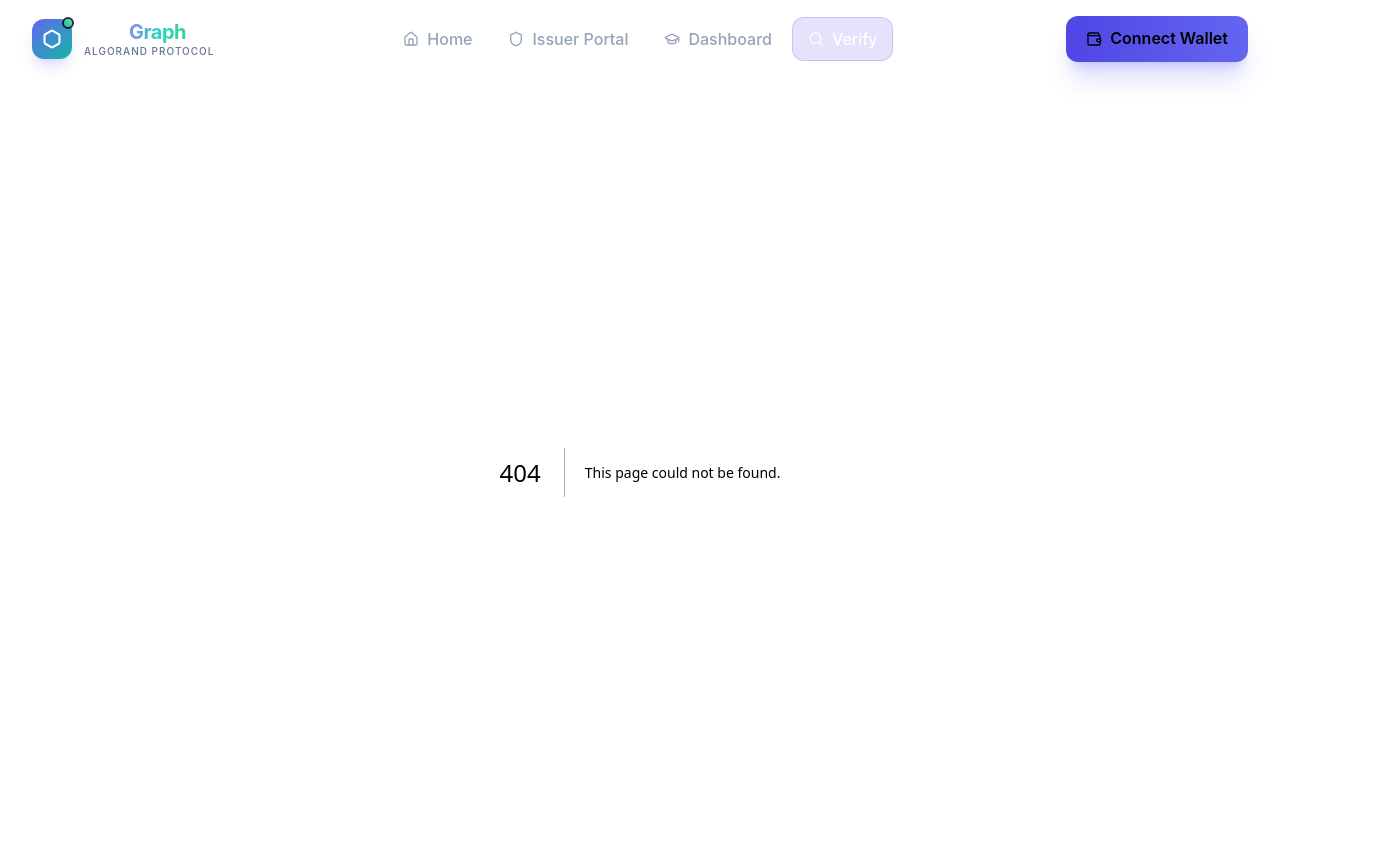
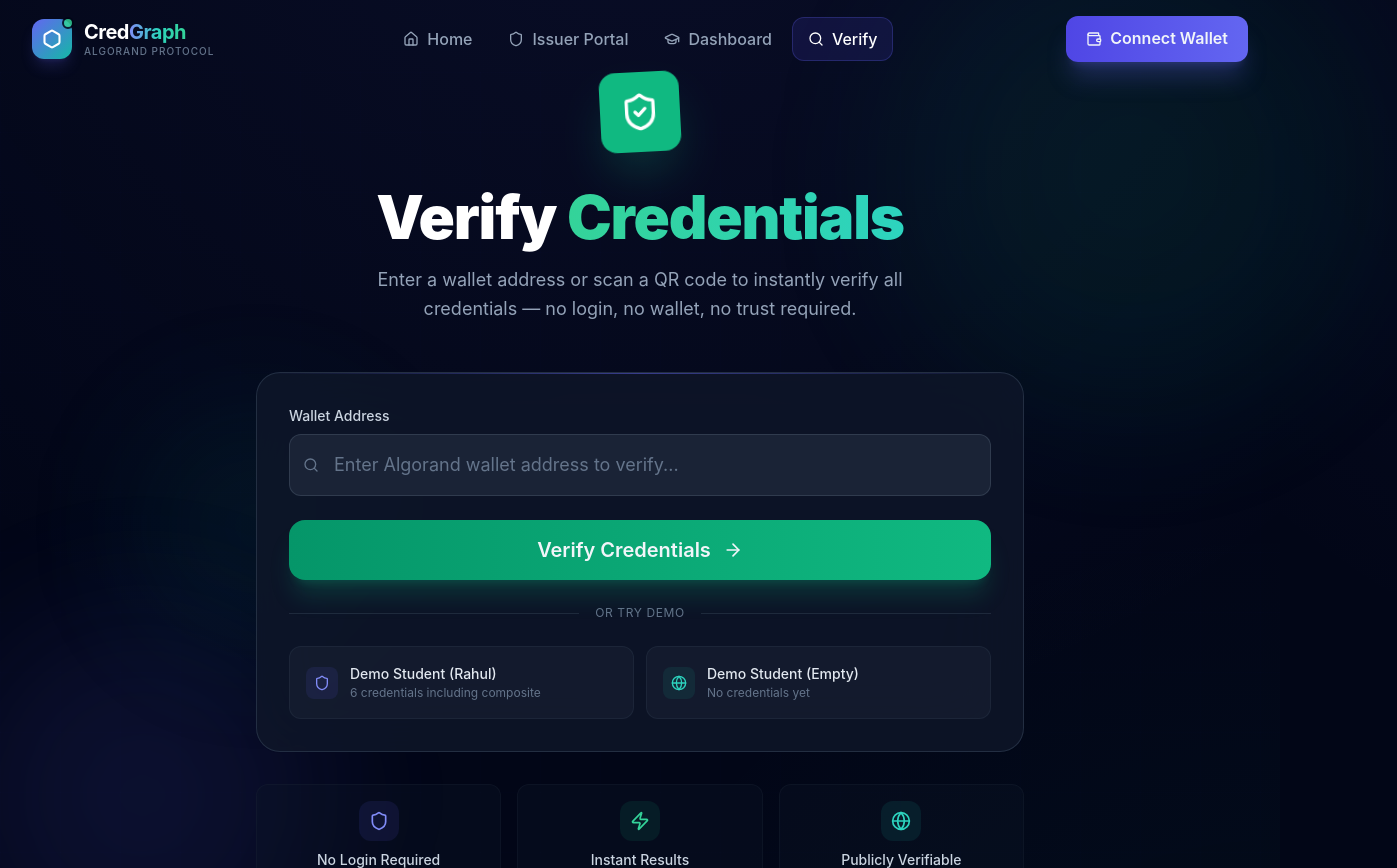
Before and after one commit to codewithayuu/credgraph, a Next.js app: page /verify in a window 1280 px wide. Before the commit this address had no page. Shown: the top 868 px of the page, 1397 px wide, since content can reach past the window. Built offline with nearby package versions, Linux system fonts and the light colour scheme.

Commit message:
added verify page

```diff
--- /dev/null
+++ b/src/app/verify/page.tsx
@@ -0,0 +1,172 @@
+"use client";
+
+import React, { useState } from "react";
+import { useRouter } from "next/navigation";
+import { motion } from "framer-motion";
+import { Button } from "@/components/ui/Button";
+import { Input } from "@/components/ui/Input";
+import { GlowOrb } from "@/components/ui/GlowOrb";
+import { GridBackground } from "@/components/ui/GridBackground";
+import {
+  Search,
+  QrCode,
+  Shield,
+  ArrowRight,
+  Scan,
+  ShieldCheck,
+  Globe,
+  Zap,
+} from "lucide-react";
+
+export default function VerifyPage() {
+  const router = useRouter();
+  const [address, setAddress] = useState("");
+  const [error, setError] = useState("");
+
+  const handleSubmit = (e: React.FormEvent) => {
+    e.preventDefault();
+    if (!address.trim()) {
+      setError("Please enter a wallet address");
+      return;
+    }
+    if (address.trim().length < 20) {
+      setError("Please enter a valid Algorand wallet address");
+      return;
+    }
+    setError("");
+    router.push(`/verify/${address.trim()}`);
+  };
+
+  return (
+    <div className="page-container relative min-h-[85vh] flex items-center">
+      <GlowOrb color="accent" size="xl" className="top-[-150px] right-[-100px] opacity-25" />
+      <GlowOrb color="brand" size="lg" className="bottom-[-100px] left-[-50px] opacity-20" />
+      <GlowOrb color="cyber" size="md" className="top-[40%] left-[10%] opacity-15" />
+
+      <div className="absolute inset-0 grid-pattern opacity-40" />
+
+      <div className="relative z-10 section-container w-full">
+        <div className="max-w-3xl mx-auto">
+          <motion.div
+            initial={{ opacity: 0, y: 30 }}
+            animate={{ opacity: 1, y: 0 }}
+            transition={{ duration: 0.6 }}
+            className="text-center mb-12"
+          >
+            <motion.div
+              animate={{ rotate: [0, 3, -3, 0] }}
+              transition={{ duration: 8, repeat: Infinity, ease: "easeInOut" }}
+              className="inline-flex items-center justify-center w-20 h-20 rounded-2xl bg-gradient-to-br from-accent-500 to-emerald-500 mb-8 shadow-2xl shadow-accent-500/30"
+            >
+              <ShieldCheck className="w-10 h-10 text-white" />
+            </motion.div>
+
+            <h1 className="text-display-md md:text-display-lg font-black text-white mb-4">
+              Verify{" "}
+              <span className="gradient-text-accent">Credentials</span>
+            </h1>
+            <p className="text-body-lg text-dark-400 max-w-xl mx-auto">
+              Enter a wallet address or scan a QR code to instantly verify all credentials — no login, no wallet, no trust required.
+            </p>
+          </motion.div>
+
+          <motion.div
+            initial={{ opacity: 0, y: 20 }}
+            animate={{ opacity: 1, y: 0 }}
+            transition={{ duration: 0.6, delay: 0.2 }}
+          >
+            <div className="glass-strong rounded-3xl p-8 card-highlight">
+              <form onSubmit={handleSubmit} className="space-y-6">
+                <Input
+                  label="Wallet Address"
+                  placeholder="Enter Algorand wallet address to verify..."
+                  value={address}
+                  onChange={(e) => {
+                    setAddress(e.target.value);
+                    if (error) setError("");
+                  }}
+                  error={error}
+                  icon={<Search className="w-4 h-4" />}
+                  className="text-body-lg py-4"
+                />
+
+                <Button
+                  type="submit"
+                  size="xl"
+                  fullWidth
+                  icon={<ArrowRight className="w-5 h-5" />}
+                  iconPosition="right"
+                  className="shadow-xl bg-gradient-to-r from-accent-600 to-emerald-500 hover:from-accent-500 hover:to-emerald-400 shadow-accent-500/20"
+                >
+                  Verify Credentials
+                </Button>
+              </form>
+
+              <div className="mt-6 flex items-center gap-4">
+                <div className="flex-1 h-px bg-dark-700/50" />
+                <span className="text-caption text-dark-500 uppercase tracking-wider">or try demo</span>
+                <div className="flex-1 h-px bg-dark-700/50" />
+              </div>
+
+              <div className="mt-6 grid grid-cols-1 sm:grid-cols-2 gap-3">
+                <button
+                  type="button"
+                  onClick={() => {
+                    setAddress("STUDENT1ABCDEFGHIJKLMNOPQRSTUVWXYZ234567890");
+                    router.push("/verify/STUDENT1ABCDEFGHIJKLMNOPQRSTUVWXYZ234567890");
+                  }}
+                  className="flex items-center gap-3 p-4 rounded-xl bg-dark-800/40 border border-dark-700/30 hover:border-brand-500/30 hover:bg-dark-800/60 transition-all duration-300 text-left group"
+                >
+                  <div className="w-8 h-8 rounded-lg bg-brand-500/10 flex items-center justify-center text-brand-400 group-hover:bg-brand-500/20 transition-colors">
+                    <Shield className="w-4 h-4" />
+                  </div>
+                  <div>
+                    <p className="text-body-sm font-medium text-dark-200">Demo Student (Rahul)</p>
+                    <p className="text-caption text-dark-500">6 credentials including composite</p>
+                  </div>
+                </button>
+
+                <button
+                  type="button"
+                  onClick={() => {
+                    setAddress("STUDENT2XYZABCDEFGHIJKLMNOPQRSTUVWXYZ234568");
+                    router.push("/verify/STUDENT2XYZABCDEFGHIJKLMNOPQRSTUVWXYZ234568");
+                  }}
+                  className="flex items-center gap-3 p-4 rounded-xl bg-dark-800/40 border border-dark-700/30 hover:border-cyber-500/30 hover:bg-dark-800/60 transition-all duration-300 text-left group"
+                >
+                  <div className="w-8 h-8 rounded-lg bg-cyber-500/10 flex items-center justify-center text-cyber-400 group-hover:bg-cyber-500/20 transition-colors">
+                    <Globe className="w-4 h-4" />
+                  </div>
+                  <div>
+                    <p className="text-body-sm font-medium text-dark-200">Demo Student (Empty)</p>
+                    <p className="text-caption text-dark-500">No credentials yet</p>
+                  </div>
+                </button>
+              </div>
+            </div>
+          </motion.div>
+
+          <motion.div
+            initial={{ opacity: 0, y: 20 }}
+            animate={{ opacity: 1, y: 0 }}
+            transition={{ duration: 0.6, delay: 0.4 }}
+            className="mt-8 grid grid-cols-3 gap-4"
+          >
+            {[
+              { icon: <Shield className="w-5 h-5" />, label: "No Login Required", color: "text-brand-400 bg-brand-500/10" },
+              { icon: <Zap className="w-5 h-5" />, label: "Instant Results", color: "text-accent-400 bg-accent-500/10" },
+              { icon: <Globe className="w-5 h-5" />, label: "Publicly Verifiable", color: "text-cyber-400 bg-cyber-500/10" },
+            ].map((item, i) => (
+              <div key={i} className="flex flex-col items-center gap-2 p-4 rounded-xl bg-dark-900/30 border border-dark-800/30">
+                <div className={`w-10 h-10 rounded-xl ${item.color} flex items-center justify-center`}>
+                  {item.icon}
+                </div>
+                <span className="text-body-sm font-medium text-dark-300 text-center">{item.label}</span>
+              </div>
+            ))}
+          </motion.div>
+        </div>
+      </div>
+    </div>
+  );
+}
--- /dev/null
+++ b/src/components/student/index.ts
@@ -0,0 +1,5 @@
+export { StudentConnectPrompt } from "./StudentConnectPrompt";
+export { CredentialsGrid } from "./CredentialsGrid";
+export { ProgressTracker } from "./ProgressTracker";
+export { ShareTools } from "./ShareTools";
+export { TimelineView } from "./TimelineView";
```
